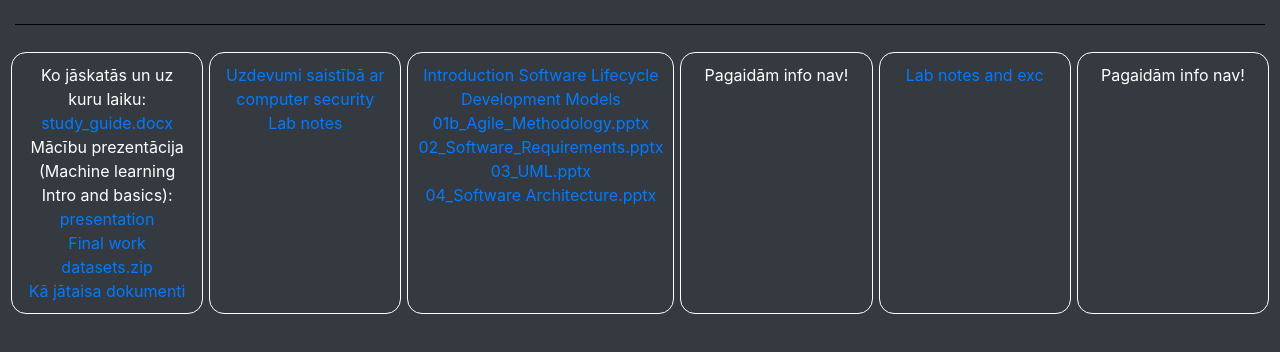
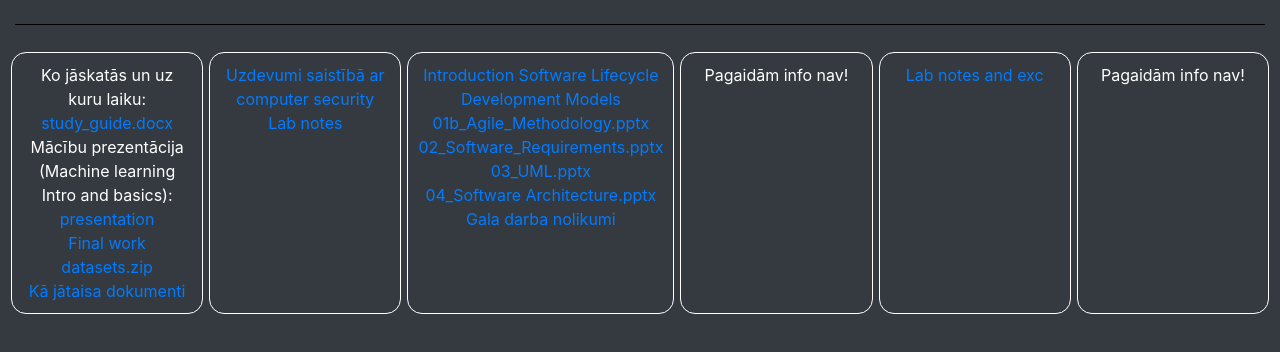
Before and after one commit to Arteitis/Macibas_corfu, a plain HTML site: page index.html in a window 1280 px wide. Shown: the part 222-574 px from the top of the page. Drawn offline with nearby package versions, Linux system fonts and the light colour scheme.

Commit message:
Failu pievienosana

```diff
--- a/index.html
+++ b/index.html
@@ -60,6 +60,8 @@
                 <a href="Materiali/Software_engineering/03_UML.pptx">03_UML.pptx</a>
                 <br>
                 <a href="Materiali/Software_engineering/04_Software Architecture.pptx">04_Software Architecture.pptx</a>
+                <br>
+                <a href="Materiali/Software_engineering/Software_Engineering_Assignment_2026-27_EN.docx">Gala darba nolikumi</a>
             </div>
             <div class="col gen_text">
                 <!-- Advanced Web Application Technologies -->
```
Also changed, not shown: 1 other file.
